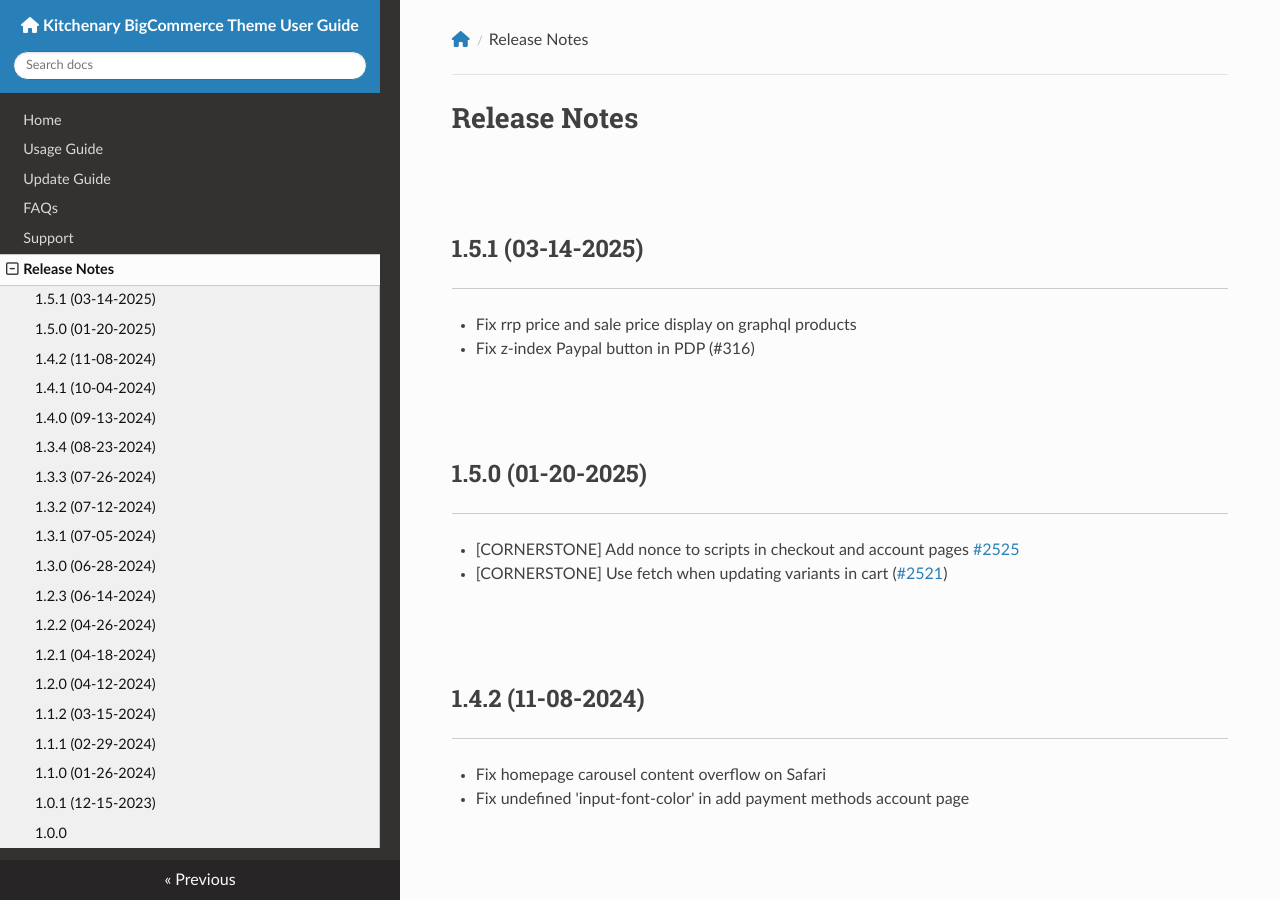
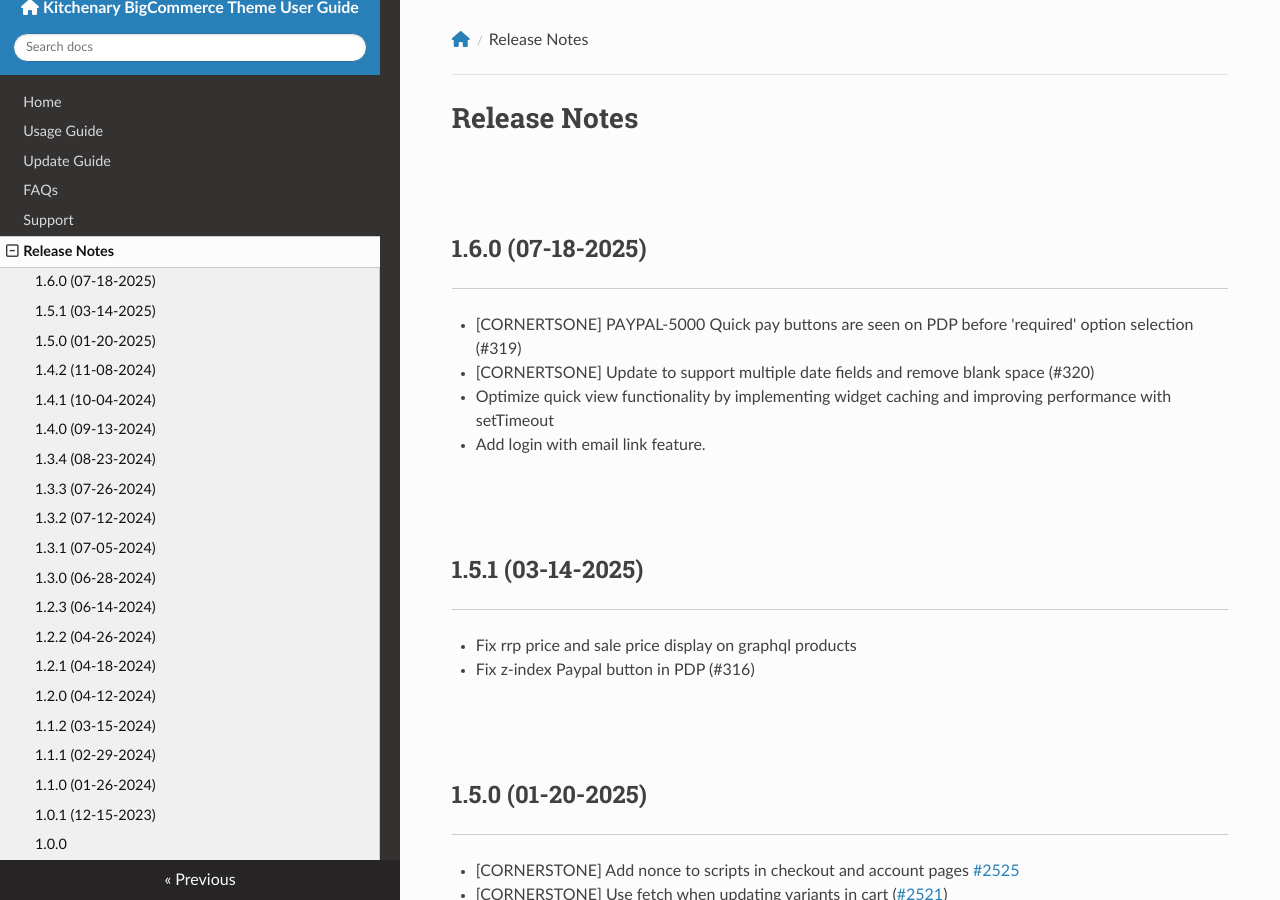
Before and after one commit to allcommerce/bc-kitchenary-docs, an MkDocs documentation site: the page built from docs/changelog.md, in a window 1280 px wide and 900 px high. Built offline with MkDocs 1.6.1, drawn with Linux system fonts in a browser that asks for light colours; nearby versions of some CDN libraries.

Commit message:
Update changelog for version 1.6.0 with new features including quick pay buttons, multiple date field support, widget caching for quick view, and email login link.

```diff
--- a/docs/changelog.md
+++ b/docs/changelog.md
@@ -1,4 +1,10 @@
 # Release Notes
+
+## 1.6.0 (07-18-2025)
+- [CORNERTSONE] PAYPAL-5000 Quick pay buttons are seen on PDP before 'required' option selection (#319)
+- [CORNERTSONE] Update to support multiple date fields and remove blank space (#320)
+- Optimize quick view functionality by implementing widget caching and improving performance with setTimeout
+- Add login with email link feature.
 
 ## 1.5.1 (03-14-2025)
 - Fix rrp price and sale price display on graphql products
```
